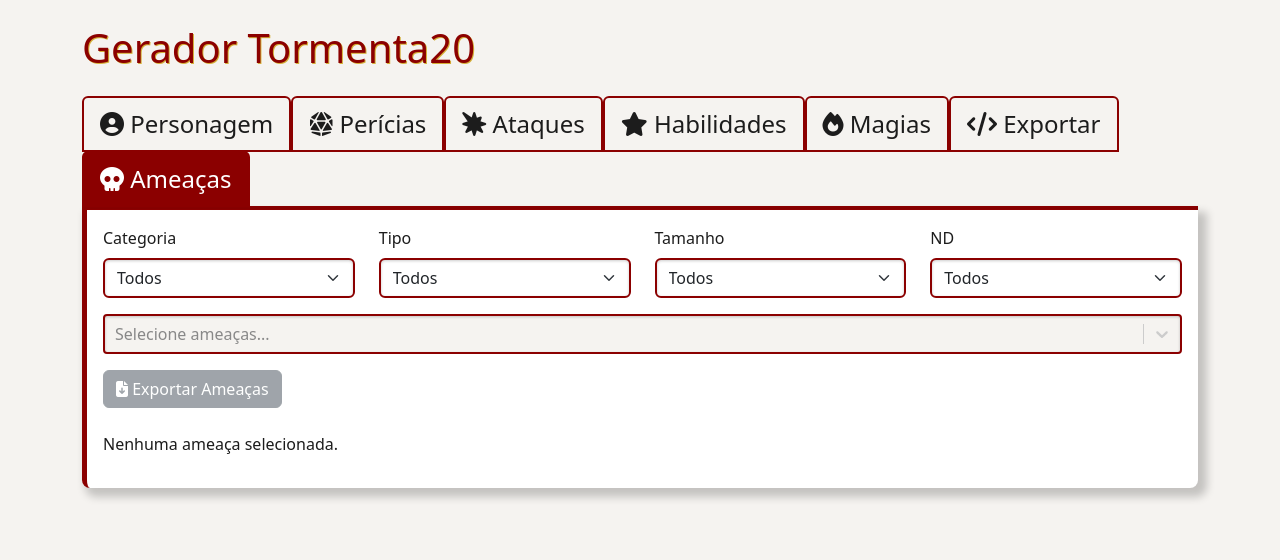
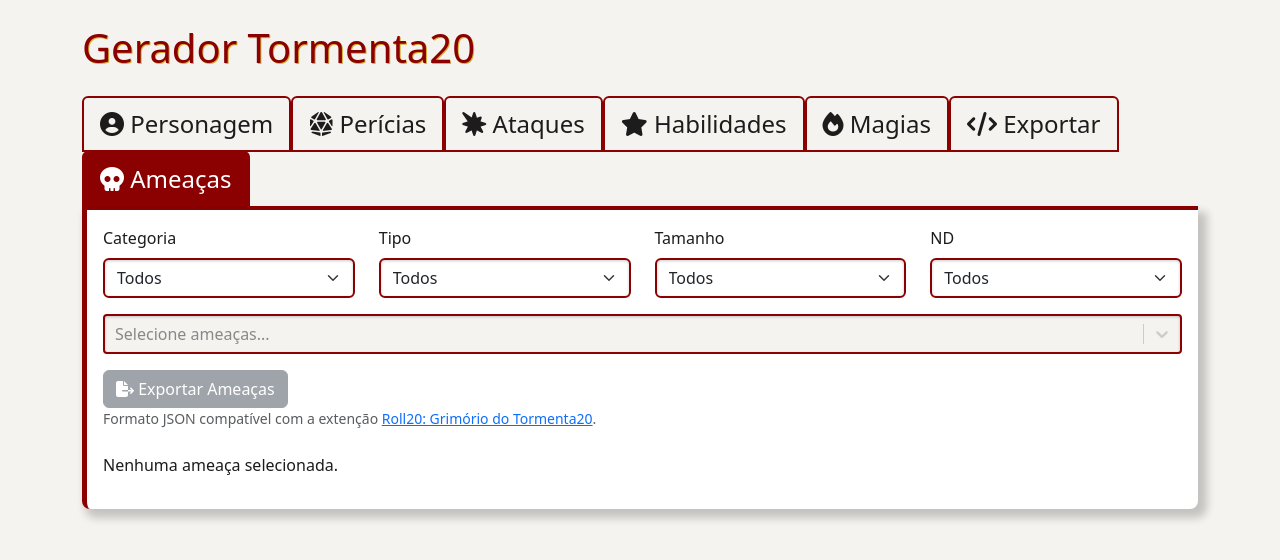
Before and after one commit to Jefersonblc/CharMakerT20, a React (Vite) app: page / in a window 1280 px wide. Both pictures are taken after a click on the button "Ameaças". Shown: the top 560 px of the page. Built offline with nearby package versions, Linux system fonts and the light colour scheme.

Commit message:
Description for export

```diff
--- a/src/components/Ameacas.jsx
+++ b/src/components/Ameacas.jsx
@@ -278,8 +278,9 @@ function Ameacas() {
             />
 
             <button className="btn btn-secondary mt-3" onClick={exportarAmeacas} disabled={selecionadas.length === 0}>
-                <i className="fa-solid fa-file-arrow-down"></i> Exportar Ameaças
+                <i className="fa-solid fa-file-export"></i> Exportar Ameaças
             </button>
+            <p className="text-muted small">Formato JSON compatível com a extenção <a target="_blank" href="https://roll20tormenta20.pyanderson.dev/">Roll20: Grimório do Tormenta20</a>.</p>
 
             <div className="d-flex flex-column-reverse mt-4">
                 {selecionadas.length === 0 && <p>Nenhuma ameaça selecionada.</p>}
```
